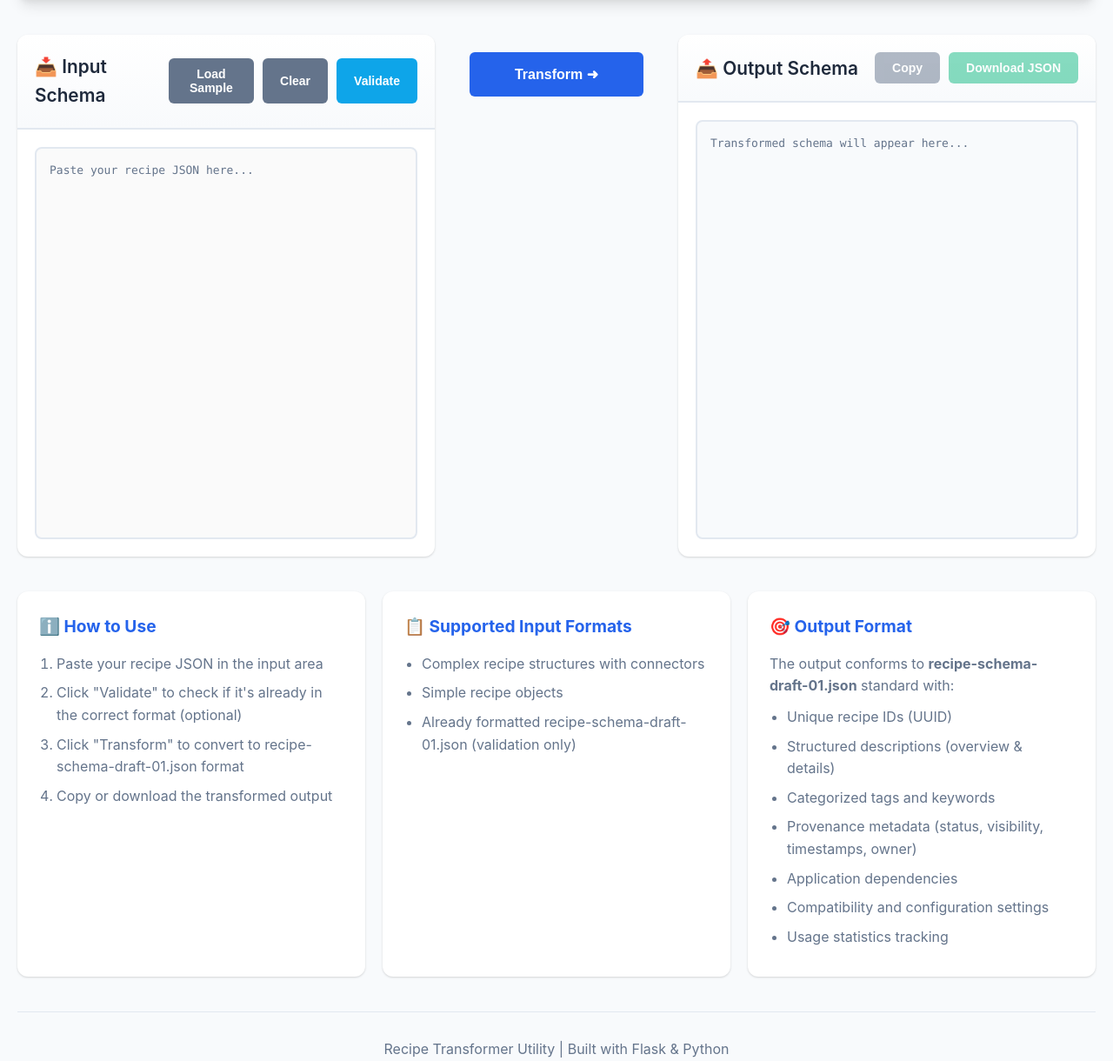
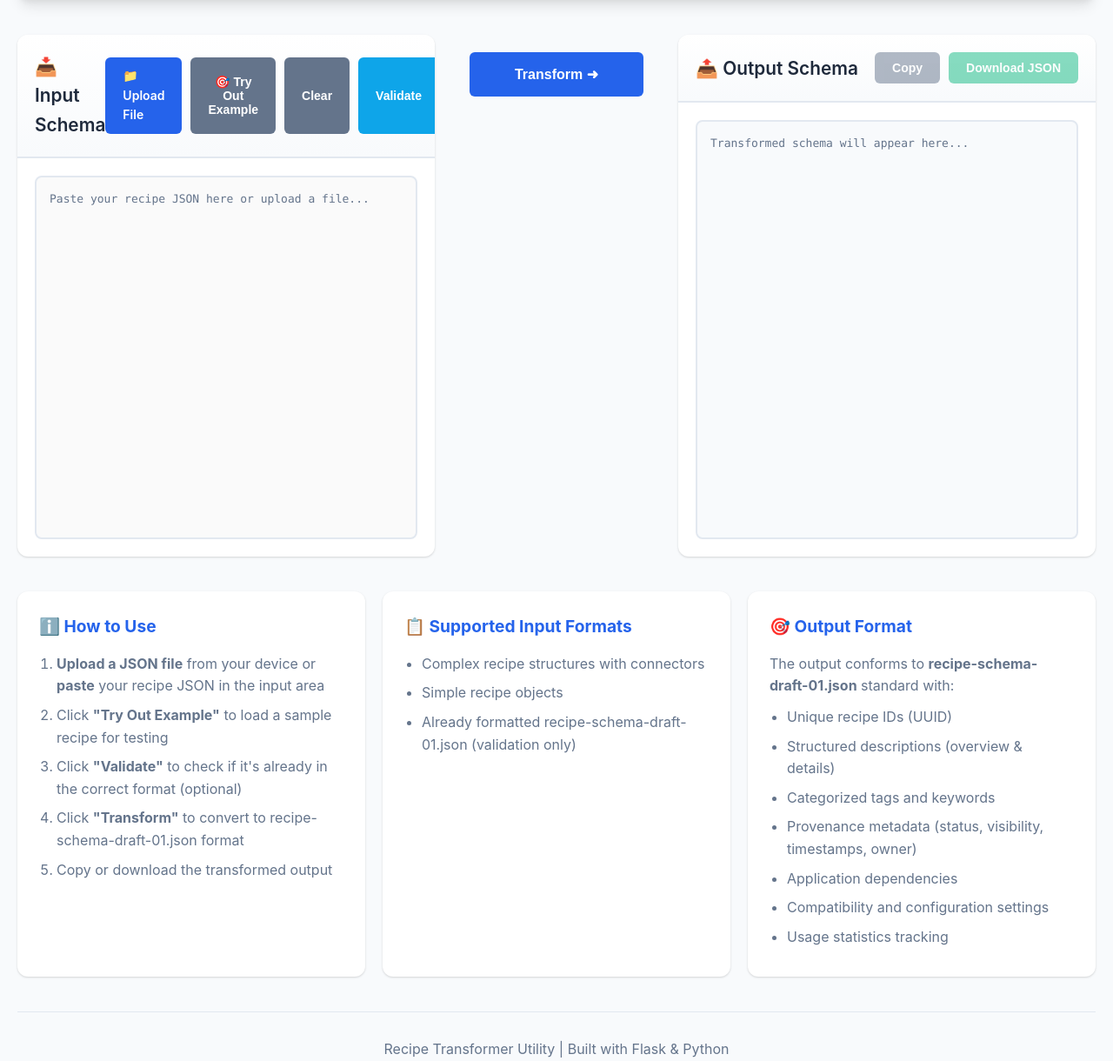
Before and after one commit to Bharath-Meka-0058MR744/RecipeTransformerUtility, a Flask app: page / in a window 1280 px wide. Shown: the part 182-1402 px from the top of the page at 87% size. Run offline with Flask 3, Linux system fonts and the light colour scheme.

Commit message:
feat: Add file upload option and improve button labels in webapp
- Added file upload button for loading JSON from local device
- Changed 'Load Sample' to 'Try Out Example' for better clarity
- Updated placeholder text to mention file upload option
- Enhanced 'How to Use' instructions with file upload steps

```diff
--- a/webapp/templates/index.html
+++ b/webapp/templates/index.html
@@ -19,7 +19,13 @@
                 <div class="panel-header">
                     <h2>📥 Input Schema</h2>
                     <div class="button-group">
-                        <button id="loadSampleBtn" class="btn btn-secondary">Load Sample</button>
+                        <label for="fileUpload" class="btn btn-primary" title="Upload JSON file from your device">
+                            📁 Upload File
+                        </label>
+                        <input type="file" id="fileUpload" accept=".json,application/json" style="display: none;">
+                        <button id="loadSampleBtn" class="btn btn-secondary" title="Load a sample recipe to try out">
+                            🎯 Try Out Example
+                        </button>
                         <button id="clearInputBtn" class="btn btn-secondary">Clear</button>
                         <button id="validateBtn" class="btn btn-info">Validate</button>
                     </div>
@@ -27,7 +33,7 @@
                 <div class="panel-body">
                     <textarea
                         id="inputSchema"
-                        placeholder="Paste your recipe JSON here..."
+                        placeholder="Paste your recipe JSON here or upload a file..."
                         spellcheck="false"
                     ></textarea>
                     <div id="inputStatus" class="status-message"></div>
@@ -69,9 +75,10 @@
             <div class="info-card">
                 <h3>ℹ️ How to Use</h3>
                 <ol>
-                    <li>Paste your recipe JSON in the input area</li>
-                    <li>Click "Validate" to check if it's already in the correct format (optional)</li>
-                    <li>Click "Transform" to convert to recipe-schema-draft-01.json format</li>
+                    <li><strong>Upload a JSON file</strong> from your device or <strong>paste</strong> your recipe JSON in the input area</li>
+                    <li>Click <strong>"Try Out Example"</strong> to load a sample recipe for testing</li>
+                    <li>Click <strong>"Validate"</strong> to check if it's already in the correct format (optional)</li>
+                    <li>Click <strong>"Transform"</strong> to convert to recipe-schema-draft-01.json format</li>
                     <li>Copy or download the transformed output</li>
                 </ol>
             </div>
```
